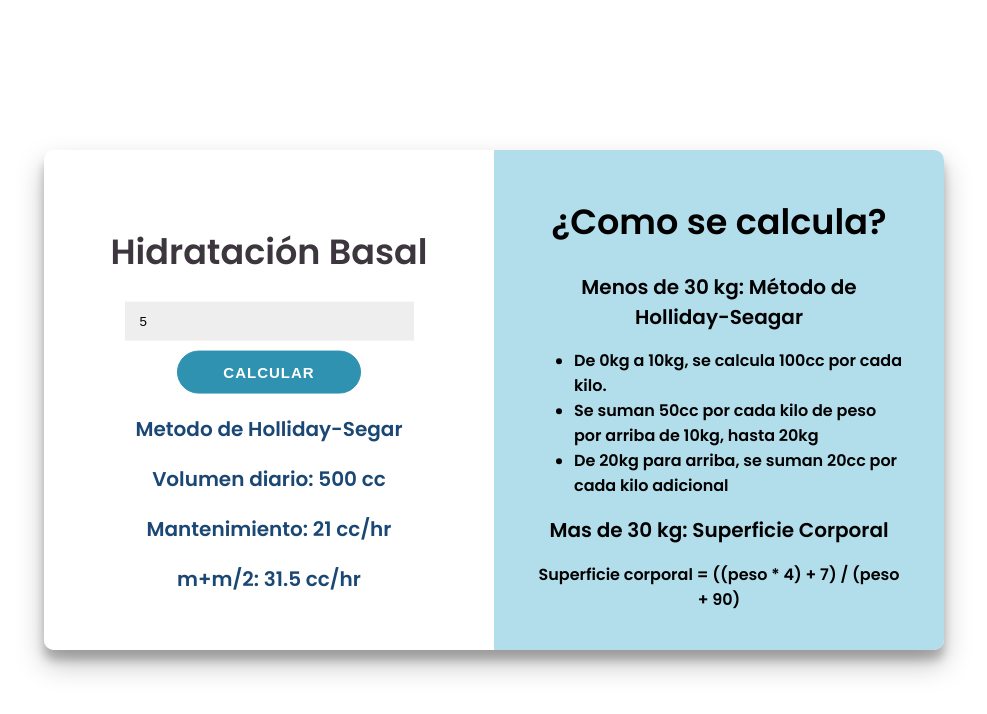
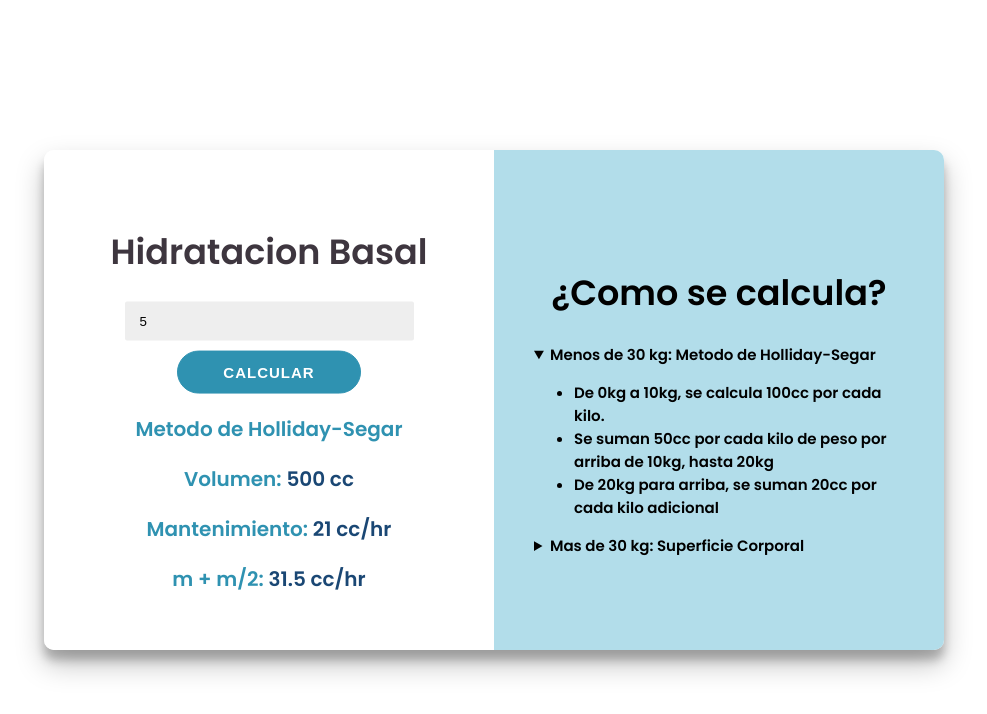
Before and after one commit to tschulzv/calculadora, a plain HTML site: page index.html in a window 1280 px wide. Both pictures are taken after typing "5" into the empty fields and a click on the button "CALCULAR". Shown: the whole page, without its empty margins (146-1133 px from the left). Drawn offline with Linux system fonts and the light colour scheme.

Commit message:
updated js and css

```diff
--- a/index.html
+++ b/index.html
@@ -11,28 +11,72 @@
         <div id="contenedor">
             <div id="calculadora">
                 <div class="contenido">
-                    <h1>Hidratación Basal</h1>
+                    <h1>Hidratacion Basal</h1>
                     <input class="item" id="peso" type="number" placeholder="Ingrese el peso en kg." />
                     <p class="item" id="error"> * Debe completar todos los datos</p>
                     <button class="item" id="calcular">Calcular</button>
                     <p class="resultado" id="metodo">Metodo</p>
+                    <p class="resultado" id="p-volumen">
+                        <span class="etiqueta" id="tag-vol">Volumen: </span>
+                        <span id="volumen">0 cc</span>
+                    </p>
+
+                    <!-- el volumen 2 es usado con el metodo de SP-->
+                    <p class="resultado" id="p-volumen2">
+                        <span class="etiqueta">SP * 2000: </span>
+                        <span id="volumen2">0 cc</span>
+                    </p>
+
+                    <p class="resultado" id="p-flu">
+                        <span class="etiqueta">Mantenimiento: </span>
+                        <span id="flu">0 cc/h</span>
+                    </p>
+                    <p class="resultado" id="p-man">
+                        <span class="etiqueta">m + m/2: </span>
+                        <span id="man">0 cc/h</span>
+                    </p>
+                    <!--
+                    <span class="resultado etiqueta" id="metodo">Metodo: </span>
+                    <span class="resultado etiqueta" id="metodo">Metodo: </span>
+                    <span class="resultado etiqueta" id="metodo">Metodo: </span>
+                    <span class="resultado etiqueta" id="metodo">Metodo: </span>
+                    <span class="resultado etiqueta" id="metodo">Metodo: </span>
                     <p class="resultado" id="volumen">cc</p>
                     <p class="resultado" id="volumen2">cc</p>
                     <p class="resultado" id="flu">71cc/h</p>
-                    <p class="resultado" id="man">m+m/2 : 105cc/h</p>
+                    <p class="resultado" id="man">m+m/2 : 105cc/h</p> -->
                 </div>
             </div>
             <div id="detalle">
                 <div class="contenido">
                     <h1 style="color: black">¿Como se calcula?</h1>
-                    <h2 style="color: black"> Menos de 30 kg: Método de Holliday-Seagar</h2>
+                    <details id="seagar">
+                        <summary>Menos de 30 kg: Metodo de Holliday-Segar</summary>
                         <ul class="lista">
                             <li>De 0kg a 10kg, se calcula 100cc por cada kilo.</li>
                             <li>Se suman 50cc por cada kilo de peso por arriba de 10kg, hasta 20kg</li>
                             <li>De 20kg para arriba, se suman 20cc por cada kilo adicional</li>
                         </ul>
+                    </details>
+                    <details id="sc">
+                        <summary>Mas de 30 kg: Superficie Corporal</summary>
+                        SC = ((peso * 4) + 7) / (peso + 90)
+                    </details>
+                             <!--<h2 style="color: black"> Menos de 30 kg: Método de Holliday-Seagar</h2>
+                    <div class="desplegable">
+                        <ul class="lista">
+                            <li>De 0kg a 10kg, se calcula 100cc por cada kilo.</li>
+                            <li>Se suman 50cc por cada kilo de peso por arriba de 10kg, hasta 20kg</li>
+                            <li>De 20kg para arriba, se suman 20cc por cada kilo adicional</li>
+                        </ul>
+                    </div>
                  <h2 style="color: black"> Mas de 30 kg: Superficie Corporal </h2>
-                    <p> Superficie corporal = ((peso * 4) + 7) / (peso + 90)</p>
+                    <div class="desplegable">
+                        <p> SC = ((peso * 4) + 7) / (peso + 90)</p>
+                    </div>
+
+                -->
+
                 </div>
             </div>
         </div>
--- a/script.js
+++ b/script.js
@@ -1,47 +1,81 @@
 // ELEMENTOS
 let form = document.getElementById('calculadora');
+const INPUT = document.getElementById('peso');
 const CALCULAR = document.getElementById('calcular');
 const ERROR = document.getElementById('error');
+const DETALLE = document.getElementById('detalle');
+const SEAGAR = document.getElementById('seagar');
+const SC = document.getElementById('sc');
+// spans de los valores
 const FLU = document.getElementById('flu');
 const MAN = document.getElementById('man');
 const METODO = document.getElementById('metodo');
 const VOLUMEN = document.getElementById('volumen');
+const TAG_VOL = document.getElementById('tag-vol'); // para cambiar a SC * 1500
 const VOLUMEN2 = document.getElementById('volumen2'); // para *2000 (metodo SC)
+// parrafos
+const PFLU = document.getElementById('p-flu');
+const PMAN = document.getElementById('p-man');
+const PVOLUMEN = document.getElementById('p-volumen');
+const PVOLUMEN2 = document.getElementById('p-volumen2'); // para *2000 (metodo SC)
 
 //EVENTOS
+function mostrarError(){
+    ERROR.style.display = 'block';
+    PFLU.style.display = 'none';
+    PMAN.style.display = 'none';
+    PVOLUMEN.style.display = 'none';
+    PVOLUMEN2.style.display = 'none';
+    METODO.style.display = 'none';
+}
+//MOSTRAR.addEventListener('click', DETALLE.style.display = block);
 CALCULAR.addEventListener('click', ()=> {
-    const DATO = document.getElementById('peso').valueAsNumber;
+    if (INPUT.value.trim() === ''){
+        mostrarError();
+    }
+    else {
+        const DATO = INPUT.valueAsNumber;
 
         //VALIDACION
         if (DATO <= 0){ // ERROR : menor o igual a 0
-        ERROR.style.display = 'block';
-        FLU.style.display = 'none';
-        MAN.style.display = 'none';
+           mostrarError();
         }
         else {
             ERROR.style.display = 'none';
             let vol = calcVolumen(DATO);
             let flujo = calcFlujo(vol);
-        FLU.innerHTML = 'Mantenimiento: '+ flujo + ' cc/hr';
+            FLU.innerHTML = flujo + ' cc/hr';
 
             if (DATO <= 30){ // menor o igual a 30 kg
+                SC.open = false;
+                SEAGAR.open = true; // desplegar detalles
+
+                PVOLUMEN2.style.display = 'none';
                 let mantenimiento = flujo * 1.5;
                 METODO.innerHTML = 'Metodo de Holliday-Segar';
-            VOLUMEN.innerHTML = 'Volumen diario: '+ vol + ' cc';
-            MAN.innerHTML = 'm+m/2: ' + mantenimiento + ' cc/hr';
-            MAN.style.display = 'block';
+                TAG_VOL.innerHTML = 'Volumen: '
+                VOLUMEN.innerHTML = vol + ' cc';
+                MAN.innerHTML = mantenimiento + ' cc/hr';
+                PMAN.style.display = 'block';
+                PFLU.style.display = 'block';
             }
 
             else { // mayor a 30 kg
+                SEAGAR.open = false;
+                SC.open = true;
+
+                PMAN.style.display = 'none';
+                PFLU.style.display = 'none';
                 METODO.innerHTML = 'Metodo de Superficie Corporal';
-            VOLUMEN.innerHTML = 'Volumen diario(*1500): '+ (Math.round(vol*1500)) + ' cc';
-            VOLUMEN2.innerHTML = 'Volumen diario (*2000): '+ (Math.round(vol*2000)) +' cc';
-            VOLUMEN2.style.display = 'block';
+                TAG_VOL.innerHTML = 'SC * 1500: ';
+                VOLUMEN.innerHTML = (Math.round(vol*1500)) + ' cc';
+                VOLUMEN2.innerHTML = (Math.round(vol*2000)) +' cc';
+                PVOLUMEN2.style.display = 'block';
+
             }
-        VOLUMEN.style.display = 'block';
+            PVOLUMEN.style.display = 'block';
             METODO.style.display = 'block';
-        FLU.style.display = 'block';
-
+        }
     }
 })
 
--- a/style.css
+++ b/style.css
@@ -1,9 +1,11 @@
-/*@import url('https://fonts.googleapis.com/css?family=Montserrat:400,800');
-@import url('https://fonts.googleapis.com/css2?family=Afacad&display=swap');*/
 @import url('https://fonts.googleapis.com/css2?family=Poppins:wght@600&display=swap');
 h1{
     font-size: 35px;
 	font-weight: bold;
+}
+
+details{
+    text-align: left;
 }
 
 h2{
@@ -12,6 +14,7 @@ h2{
 }
 
 body{
+    font-size: 15px;
     background: white;
     font-family: 'Poppins', sans-serif;
     color: #3E363F;
@@ -47,6 +50,11 @@ body{
     height: 100%;
     float: left;
     color: black;
+    /*display: none;*/
+}
+
+.etiqueta, #metodo{
+    color: #2F92B1;
 }
 
 .contenido{
@@ -61,6 +69,7 @@ body{
 input {
 	width: 70%;
     padding: 12px 15px;
+    border-radius: 2px;
     border: none;
     background-color: #eee;
 }
```
Lines whose indentation alone changed are shown as unchanged.
